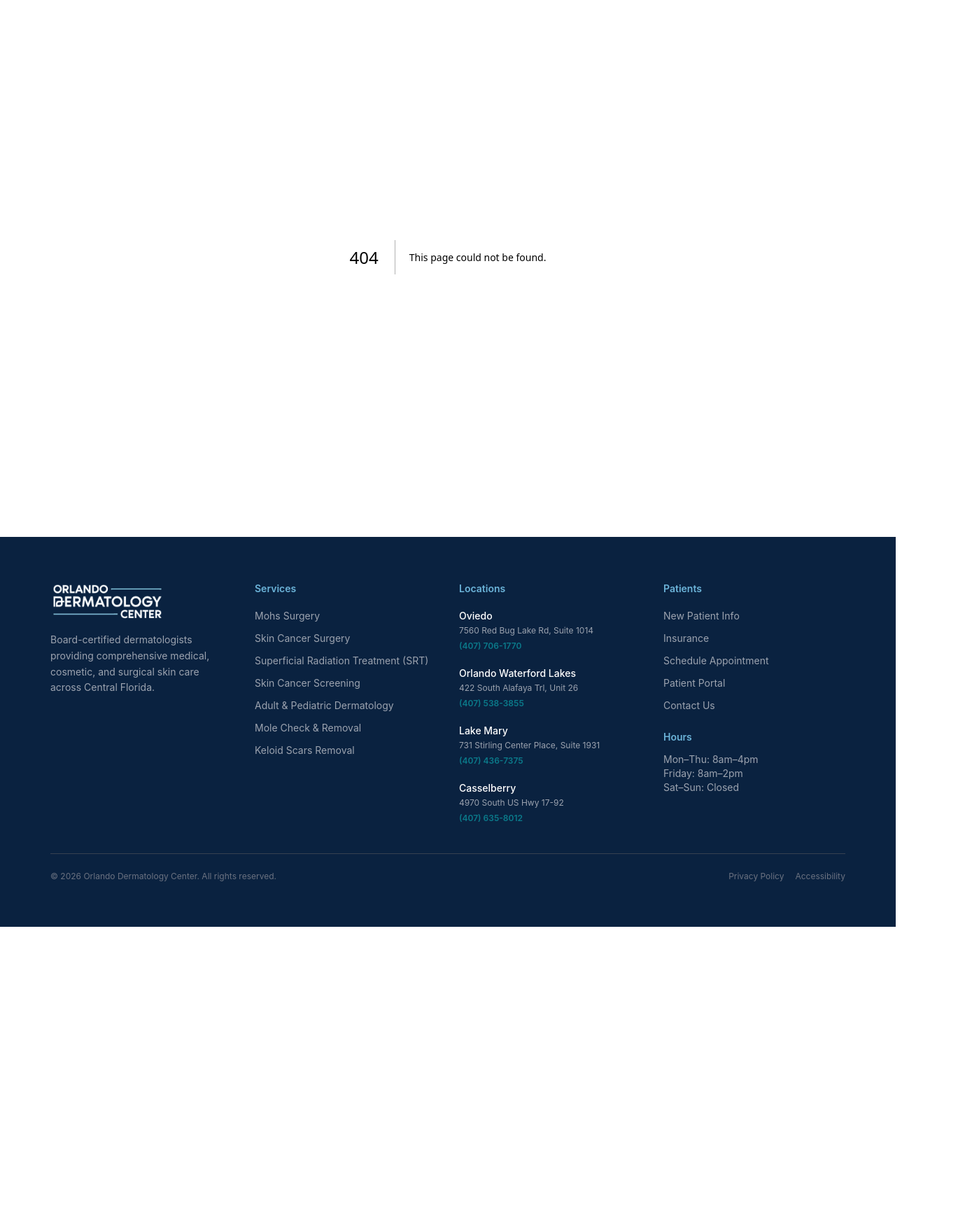
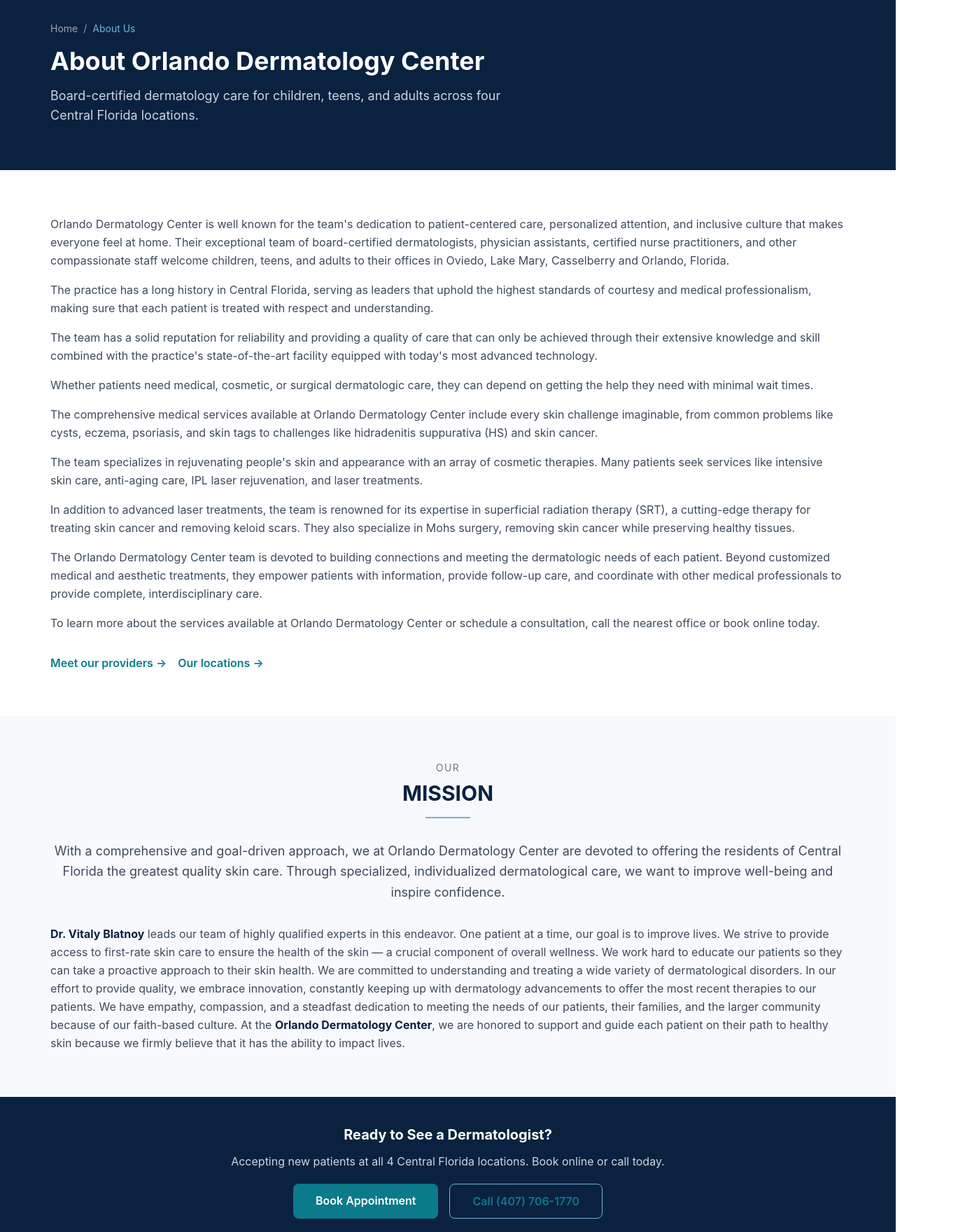
Before and after one commit to viktor29ilodc/orlando-derm-website, a Next.js app: page /about in a window 1280 px wide. Before the commit this address had no page. Shown: the part 200-1960 px from the top of the page at 70% size, 1369 px wide, since content can reach past the window. Before the commit the page ends 1524 px from the top, so only its background shows below. Built offline with nearby package versions, Linux system fonts and the light colour scheme.

Commit message:
adding menu items

```diff
--- /dev/null
+++ b/src/app/about/page.js
@@ -0,0 +1,102 @@
+import Link from 'next/link';
+import { PRACTICE, LOCATIONS } from '@/data/practice';
+import { breadcrumbSchema, SchemaScript } from '@/lib/schema';
+
+export const metadata = {
+  title: 'About Us | Orlando Dermatology Center',
+  description:
+    'Learn about Orlando Dermatology Center — a board-certified dermatology team providing medical, cosmetic, and surgical skin care across Oviedo, Orlando, Lake Mary, and Casselberry, FL.',
+  alternates: { canonical: '/about' },
+};
+
+export default function AboutPage() {
+  return (
+    <>
+      <SchemaScript
+        schema={breadcrumbSchema([
+          { name: 'Home', url: '/' },
+          { name: 'About Us' },
+        ])}
+      />
+
+      {/* Hero */}
+      <section className="bg-navy text-white py-12 md:py-16">
+        <div className="container-site">
+          <nav className="text-sm text-gray-400 mb-4">
+            <Link href="/" className="hover:text-white">Home</Link>
+            <span className="mx-2">/</span>
+            <span className="text-sky-accent">About Us</span>
+          </nav>
+          <h1 className="text-3xl md:text-4xl font-bold mb-4">About Orlando Dermatology Center</h1>
+          <p className="text-lg text-gray-300 max-w-2xl">
+            Board-certified dermatology care for children, teens, and adults across four
+            Central Florida locations.
+          </p>
+        </div>
+      </section>
+
+      {/* About copy */}
+      <section className="section-white py-12 md:py-16">
+        <div className="container-site max-w-4xl">
+          <div className="text-dark-gray leading-relaxed space-y-4">
+            <p>Orlando Dermatology Center is well known for the team&apos;s dedication to patient-centered care, personalized attention, and inclusive culture that makes everyone feel at home. Their exceptional team of board-certified dermatologists, physician assistants, certified nurse practitioners, and other compassionate staff welcome children, teens, and adults to their offices in Oviedo, Lake Mary, Casselberry and Orlando, Florida.</p>
+            <p>The practice has a long history in Central Florida, serving as leaders that uphold the highest standards of courtesy and medical professionalism, making sure that each patient is treated with respect and understanding.</p>
+            <p>The team has a solid reputation for reliability and providing a quality of care that can only be achieved through their extensive knowledge and skill combined with the practice&apos;s state-of-the-art facility equipped with today&apos;s most advanced technology.</p>
+            <p>Whether patients need medical, cosmetic, or surgical dermatologic care, they can depend on getting the help they need with minimal wait times.</p>
+            <p>The comprehensive medical services available at Orlando Dermatology Center include every skin challenge imaginable, from common problems like cysts, eczema, psoriasis, and skin tags to challenges like hidradenitis suppurativa (HS) and skin cancer.</p>
+            <p>The team specializes in rejuvenating people&apos;s skin and appearance with an array of cosmetic therapies. Many patients seek services like intensive skin care, anti-aging care, IPL laser rejuvenation, and laser treatments.</p>
+            <p>In addition to advanced laser treatments, the team is renowned for its expertise in superficial radiation therapy (SRT), a cutting-edge therapy for treating skin cancer and removing keloid scars. They also specialize in Mohs surgery, removing skin cancer while preserving healthy tissues.</p>
+            <p>The Orlando Dermatology Center team is devoted to building connections and meeting the dermatologic needs of each patient. Beyond customized medical and aesthetic treatments, they empower patients with information, provide follow-up care, and coordinate with other medical professionals to provide complete, interdisciplinary care.</p>
+            <p>To learn more about the services available at Orlando Dermatology Center or schedule a consultation, call the nearest office or book online today.</p>
+          </div>
+
+          <div className="mt-8 flex flex-wrap gap-4">
+            <Link href="/providers" className="text-teal font-semibold hover:underline">Meet our providers →</Link>
+            <Link href="/locations" className="text-teal font-semibold hover:underline">Our locations →</Link>
+          </div>
+        </div>
+      </section>
+
+      {/* Mission */}
+      <section className="section-ice py-12 md:py-16">
+        <div className="container-site max-w-4xl">
+          <div className="text-center mb-8">
+            <p className="text-mid-gray text-sm uppercase tracking-widest mb-2">OUR</p>
+            <h2 className="text-2xl md:text-3xl font-bold text-navy">MISSION</h2>
+            <div className="w-16 h-0.5 bg-sky-accent mx-auto mt-4" />
+          </div>
+          <p className="text-dark-gray text-center text-lg leading-relaxed mb-8">
+            With a comprehensive and goal-driven approach, we at Orlando Dermatology Center are devoted to offering the residents of Central Florida the greatest quality skin care. Through specialized, individualized dermatological care, we want to improve well-being and inspire confidence.
+          </p>
+          <p className="text-dark-gray leading-relaxed">
+            <span className="font-bold text-navy">Dr. Vitaly Blatnoy</span> leads our team of highly qualified experts in this endeavor. One patient at a time, our goal is to improve lives. We strive to provide access to first-rate skin care to ensure the health of the skin &mdash; a crucial component of overall wellness. We work hard to educate our patients so they can take a proactive approach to their skin health. We are committed to understanding and treating a wide variety of dermatological disorders. In our effort to provide quality, we embrace innovation, constantly keeping up with dermatology advancements to offer the most recent therapies to our patients. We have empathy, compassion, and a steadfast dedication to meeting the needs of our patients, their families, and the larger community because of our faith-based culture. At the <span className="font-bold text-navy">Orlando Dermatology Center</span>, we are honored to support and guide each patient on their path to healthy skin because we firmly believe that it has the ability to impact lives.
+          </p>
+        </div>
+      </section>
+
+      {/* CTA */}
+      <section className="bg-navy text-white py-10">
+        <div className="container-site text-center">
+          <h2 className="text-xl font-bold mb-3">Ready to See a Dermatologist?</h2>
+          <p className="text-gray-300 mb-5">Accepting new patients at all 4 Central Florida locations. Book online or call today.</p>
+          <div className="flex flex-wrap gap-4 justify-center">
+            <a
+              href={PRACTICE.bookingUrl}
+              target="_blank"
+              rel="noopener noreferrer"
+              className="bg-teal hover:bg-teal-hover text-white px-8 py-3 rounded-card font-semibold transition-colors"
+            >
+              Book Appointment
+            </a>
+            <a
+              href={`tel:${LOCATIONS[0].phoneTel}`}
+              className="border border-sky-accent text-sky-accent hover:bg-sky-accent hover:text-navy px-8 py-3 rounded-card font-semibold transition-colors"
+            >
+              Call {LOCATIONS[0].phone}
+            </a>
+          </div>
+        </div>
+      </section>
+    </>
+  );
+}
--- a/src/app/sitemap.js
+++ b/src/app/sitemap.js
@@ -6,6 +6,7 @@
 
   const staticPages = [
     { url: baseUrl, lastModified: new Date(), changeFrequency: 'weekly', priority: 1.0 },
+    { url: `${baseUrl}/about`, lastModified: new Date(), changeFrequency: 'monthly', priority: 0.7 },
     { url: `${baseUrl}/services`, lastModified: new Date(), changeFrequency: 'monthly', priority: 0.8 },
     { url: `${baseUrl}/conditions`, lastModified: new Date(), changeFrequency: 'monthly', priority: 0.7 },
     { url: `${baseUrl}/providers`, lastModified: new Date(), changeFrequency: 'monthly', priority: 0.8 },
--- a/src/components/NavBar.js
+++ b/src/components/NavBar.js
@@ -6,6 +6,8 @@
 
 const NAV_ITEMS = [
   { label: 'Home', href: '/' },
+  { label: 'About Us', href: '/about' },
+  { label: 'Providers', href: '/providers' },
   { label: 'Conditions', href: '/conditions' },
   { label: 'Services', href: '/services' },
   { label: 'Laser Treatments', href: '/services/laser-treatments' },
```
